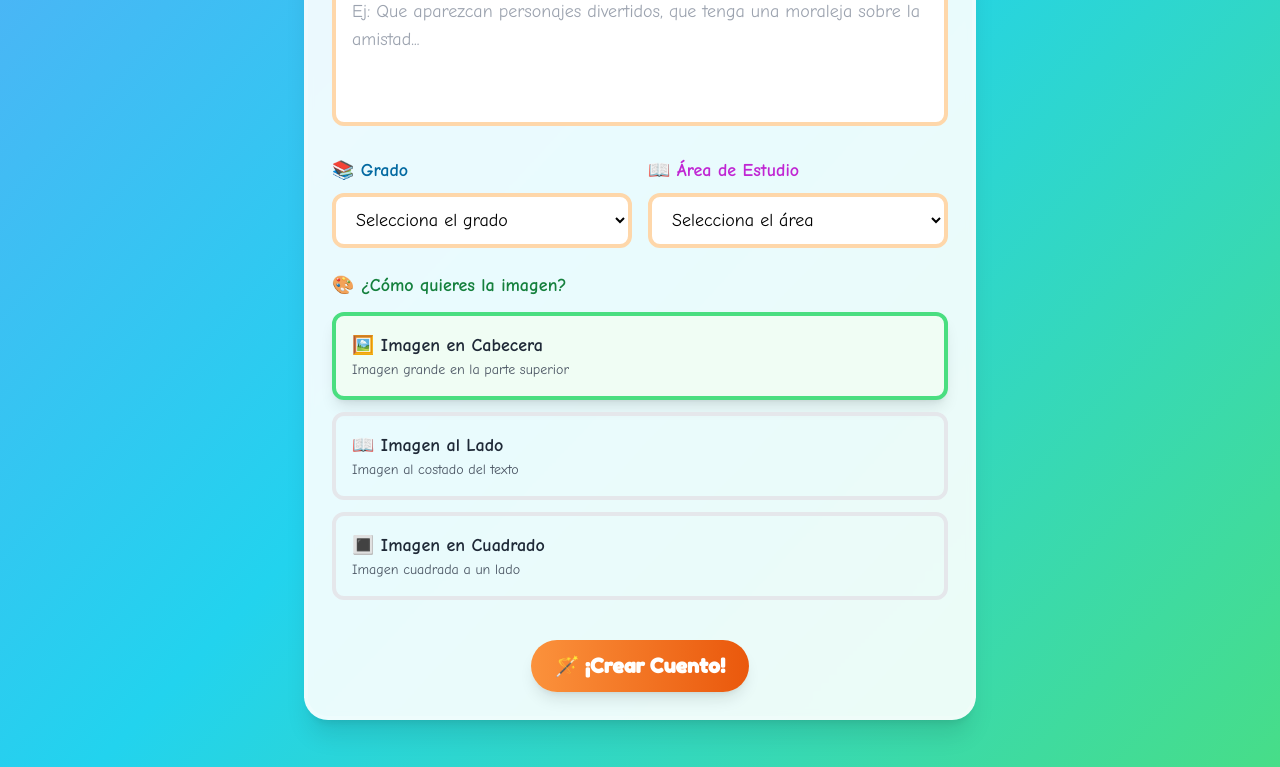
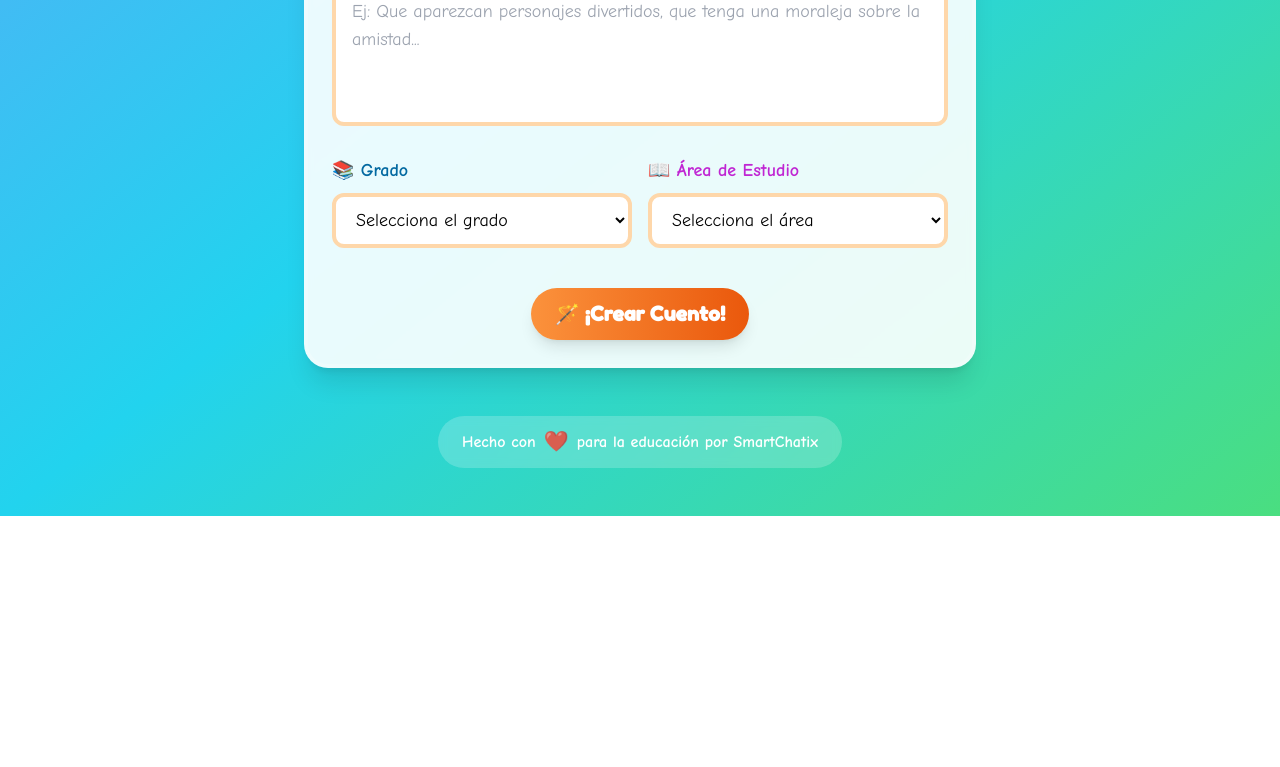
Before and after one commit to elisa-rivadeneira/creador_cuentos, a Next.js app: page / in a window 1280 px wide. Shown: the part 506-1273 px from the top of the page. After the commit the page ends 1022 px from the top, so only its background shows below. Built offline with nearby package versions, Linux system fonts and the light colour scheme.

Commit message:
creador cuentos v1.7

```diff
--- a/src/components/FormularioCuento.tsx
+++ b/src/components/FormularioCuento.tsx
@@ -111,7 +111,7 @@
           </div>
         </div>
 
-        <div className="space-y-3">
+        {/* <div className="space-y-3">
           <label className="block text-lg font-bold text-success-700">
             🎨 ¿Cómo quieres la imagen?
           </label>
@@ -144,7 +144,7 @@
               </label>
             ))}
           </div>
-        </div>
+        </div> */}
 
         <div className="text-center pt-4">
           <button
```
